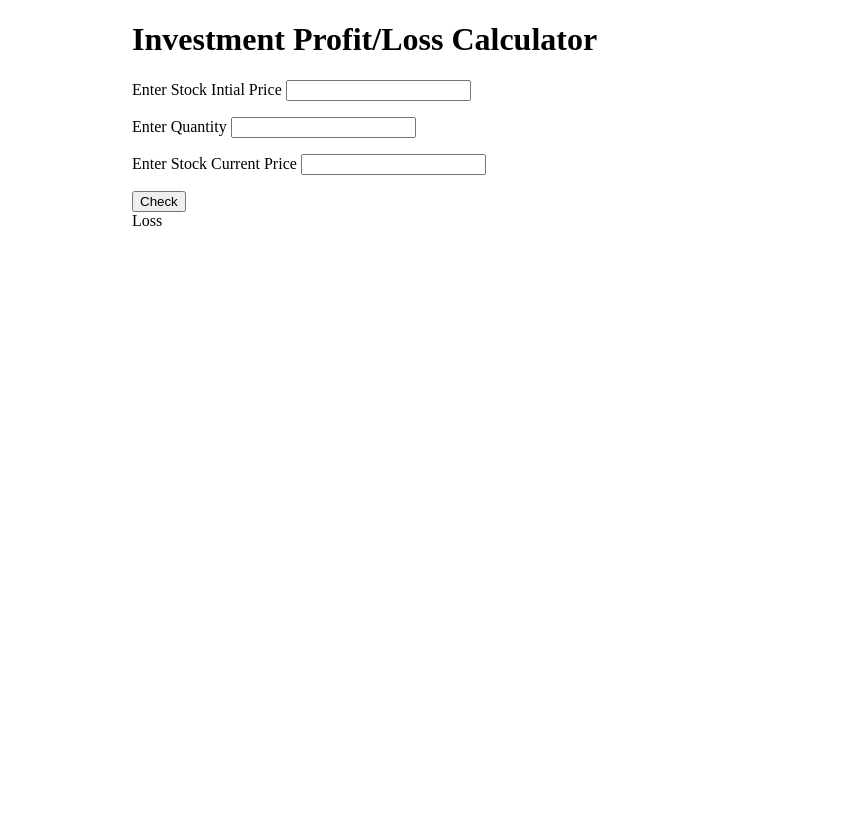
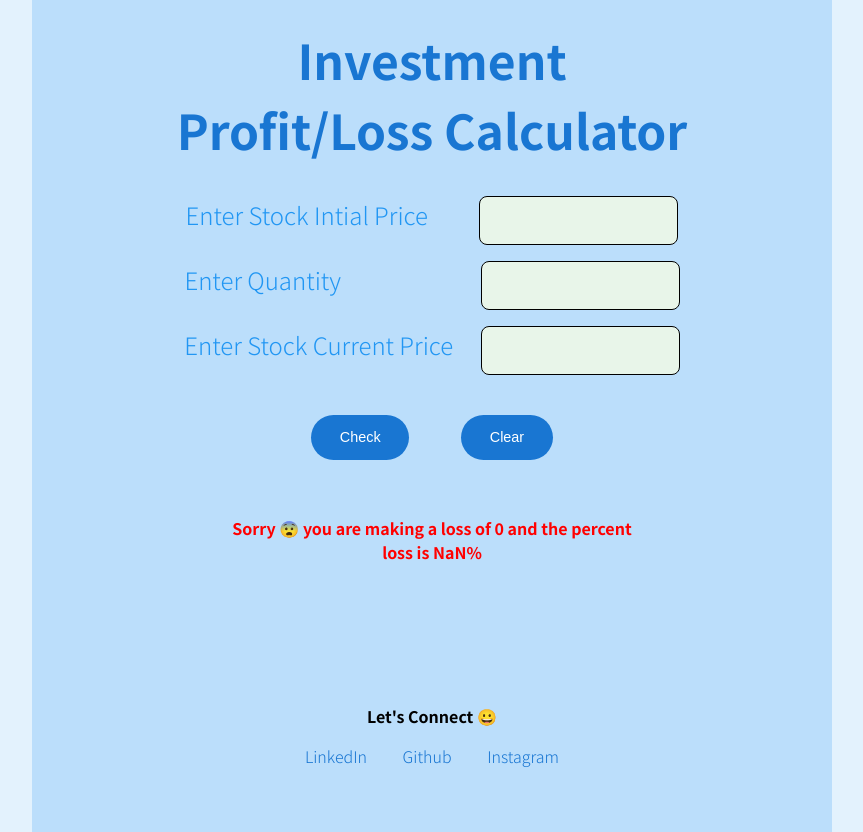
Before and after one commit to sks-21/Investment-Tracker, a plain HTML site: page index.html in a window 1280 px wide. Both pictures are taken after a click on the button "Check". Shown: the whole page, without its empty margins (208-1071 px from the left). Before the commit the page ends 800 px from the top, so only its background shows below. Drawn offline with Linux system fonts and the light colour scheme.

Commit message:
final commit

```diff
--- a/app.js
+++ b/app.js
@@ -1,7 +1,8 @@
 let stockInitialEL = document.querySelector("#input-initialprice");
 let stockCurrentEL = document.querySelector("#input-currprice");
 let stockQtyEL = document.querySelector("#input-qty");
-let btn = document.querySelector("button");
+let checkBtn = document.querySelector("#check");
+let clearBtn = document.querySelector("#clear");
 let output = document.querySelector("#output");
 
 function check(initial, curr, qty) {
@@ -11,18 +12,53 @@ function check(initial, curr, qty) {
   absChange = val * qty;
   perChange = (absChange / totalCp) * 100.0;
 
+  perChange = perChange.toFixed(4);
   return [absChange, perChange];
 }
 
-btn.addEventListener("click", () => {
+function displayMsg(ans) {
+  if (ans[0] > 0) {
+    msg = `Hurray 😃  you are making a net Profit of ${ans[0]} and the percent profit is ${ans[1]}% `;
+    output.classList.add("profit");
+  } else {
+    output.classList.add("loss");
+    if (ans[0] > -50)
+      msg = `Sorry 😨 you are making a loss of ${ans[0]} and the percent loss is ${ans[1] * -1}%`;
+    else
+      msg = `Brace up, tough times ahead 😭 You are making a Loss of ${
+         ans[0]} and the percent loss ${ans[1] * -1}%`;
+  }
+  return msg;
+}
+
+checkBtn.addEventListener("click", () => {
   let initialPrice = stockInitialEL.value;
   let currPrice = stockCurrentEL.value;
   let qty = stockQtyEL.value;
 
-  let ans = check(initialPrice, currPrice, qty);
+  //Profit/loss fn
+  let arr = check(initialPrice, currPrice, qty);
 
-  if (ans[0] > 0) msg = "Profit";
-  else msg = "Loss";
+  // Removing pre-existing applied class, if any
+  output.classList.remove("profit");
+  output.classList.remove("loss");
+
+  //Msg logic
+  let msg = displayMsg(arr);
 
   output.innerText = msg;
+  stockInitialEL.value = "";
+  stockQtyEL.value = "";
+  stockCurrentEL.value = "";
 });
+
+clearBtn.addEventListener("click", (e) => {
+  stockInitialEL.value = "";
+  stockQtyEL.value = "";
+  stockCurrentEL.value = "";
+  output.innerText = "";
+
+  // Removing pre-existing applied class, if any
+  output.classList.remove("profit");
+  output.classList.remove("loss");
+});
--- a/index.html
+++ b/index.html
@@ -1,5 +1,6 @@
 <!DOCTYPE html>
 <html lang="en">
+
 <head>
   <meta charset="UTF-8" />
   <meta http-equiv="X-UA-Compatible" content="IE=edge" />
@@ -7,29 +8,51 @@
   <title>Document</title>
   <link rel="stylesheet" href="styles.css" />
 </head>
+
 <body>
-    <main>
-      <h1>Investment Profit/Loss Calculator</h1>
+  <div class="div-container">
+    <h1>Investment <br> Profit/Loss Calculator</h1>
 
     <p>
-        <label for="input-initialprice">Enter Stock Intial Price</label>
-        <input type="num" id="input-initialprice" />
+      <label for="input-initialprice" class="label-initialprice">Enter Stock Intial Price</label>
+      <input type="number" id="input-initialprice" class="input-initialprice" required min=0 />
     </p>
 
     <p>
-        <label for="input-qty">Enter Quantity</label>
-        <input type="num" id="input-qty" />
+      <label for="input-qty" class="label-qty">Enter Quantity</label>
+      <input type="number" id="input-qty" class="input-qty" required />
     </p>
 
     <p>
-        <label for="input-currprice">Enter Stock Current Price</label>
-        <input type="num" id="input-currprice" />
+      <label for="input-currprice" class="label-currprice">Enter Stock Current Price</label>
+      <input type="number" id="input-currprice" class="input-currprice" required />
     </p>
-      <button>Check</button>
+    <button id="check">Check</button>
+    <button id="clear">Clear</button>
+    <p></p>
 
-      <div id="output"></div>
-    </main>
+    <div class="div-output" id="output"></div>
+
+
+    <footer>
+      <div class="footer-heading">Let's Connect &#128512 </div>
+      <ul class="list-non-bullet">
+        <li class="list-element-inline">
+          <a href="https://linkedin.com/in/shashank213" class="link-no-decoration">LinkedIn</a>
+        </li>
+        <li class="list-element-inline">
+          <a href="https://github.com/sks-21" class="link-no-decoration">Github</a>
+        </li>
+        <li class="list-element-inline">
+          <a href="https://www.instagram.com/_sks_21_/" class="link-no-decoration">Instagram</a>
+        </li>
+      </ul>
+    </footer>
+
+
+  </div>
 
   <script src="app.js"></script>
 </body>
+
 </html>
--- a/styles.css
+++ b/styles.css
@@ -1,5 +1,141 @@
+@import url("https://fonts.googleapis.com/css2?family=Noto+Sans+JP:wght@300;700&display=swap");
 
-main{
-    max-width: 600px;
-    margin: auto ;
+:root {
+  --primary-color: #1976d2;
+  --secondary-color: #2196f3;
+  --gray: #424242;
 }
+
+body {
+  overflow: hidden;
+  margin: 0rem;
+  font-family: "Noto Sans JP", sans-serif;
+  background-color: #e3f2fd;
+}
+
+.div-container {
+  max-width: 800px;
+  margin: auto;
+  text-align: center;
+  background-color: #bbdefb;
+  padding-bottom: 1rem;
+  height: 100vh;
+  padding-top: 1rem;
+}
+
+h1 {
+  font-size: 3rem;
+  margin-top: 0rem;
+  padding-top: 0.5rem;
+  margin-bottom: 2rem;
+  color: var(--primary-color);
+}
+
+/* Input */
+input {
+  font-size: 0.8rem;
+  padding: 1rem;
+  border: 1px solid;
+  border-radius: 8px;
+  background-color: #e8f5e9;
+}
+.input-initialprice {
+  margin-left: 3rem;
+}
+
+.input-qty {
+  margin-left: 8.5rem;
+}
+
+.input-currprice {
+  margin-left: 1.5rem;
+}
+
+/* label */
+label {
+  font-size: 1.5rem;
+  color: var(--secondary-color);
+}
+
+/* Button */
+button {
+  margin: 1.5rem;
+  font-size: 0.9em;
+  border-style: none;
+  padding: 1em 2em;
+  border-radius: 30px;
+  cursor: pointer;
+  color: white;
+
+  background-color: var(--primary-color);
+}
+
+button:hover {
+  background-color: var(--secondary-color);
+  color: var(--gray);
+}
+
+button:active {
+  background-color: var(--primary-color);
+  transform: translateY(2px);
+  transition: 0.2s;
+  box-shadow: 2px 4px;
+}
+
+/* output */
+.div-output {
+  font-weight: bold;
+  padding: 1em;
+  min-height: 90px;
+  max-width: 400px;
+  margin: auto;
+  border-radius: 8px;
+}
+
+/* Footer */
+footer {
+  padding: 1em 0em;
+  border-top-right-radius: 2rem;
+  border-bottom-right-radius: 0.2rem;
+  border-top-left-radius: 2rem;
+  text-align: center;
+  margin-top: 1rem;
+  position: absolute;
+  bottom: 0;
+  width: 800px;
+}
+
+.footer-heading {
+  font-weight: bold;
+  font-size: 1rem;
+}
+
+footer ul {
+  padding-inline-start: 0px;
+  list-style: none;
+}
+
+footer li {
+  display: inline-block;
+}
+
+footer a {
+  padding: 1rem;
+  text-decoration: none;
+  color: var(--primary-color);
+}
+
+a:hover {
+  font-weight: bold;
+  color: black;
+  transition: 0.2s;
+}
+
+/* Profit and loss */
+.loss {
+  color: red;
+}
+
+.profit {
+  color: green;
+}
```
Lines whose indentation alone changed are shown as unchanged.
